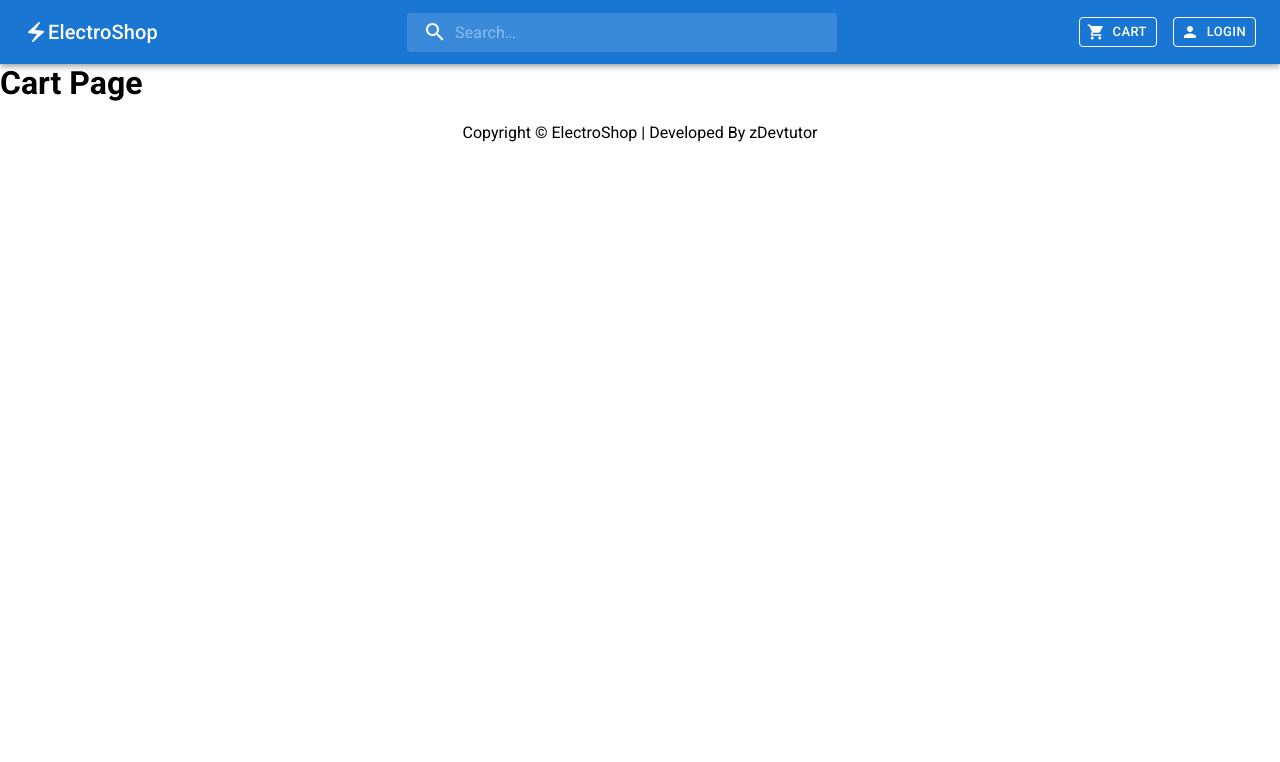
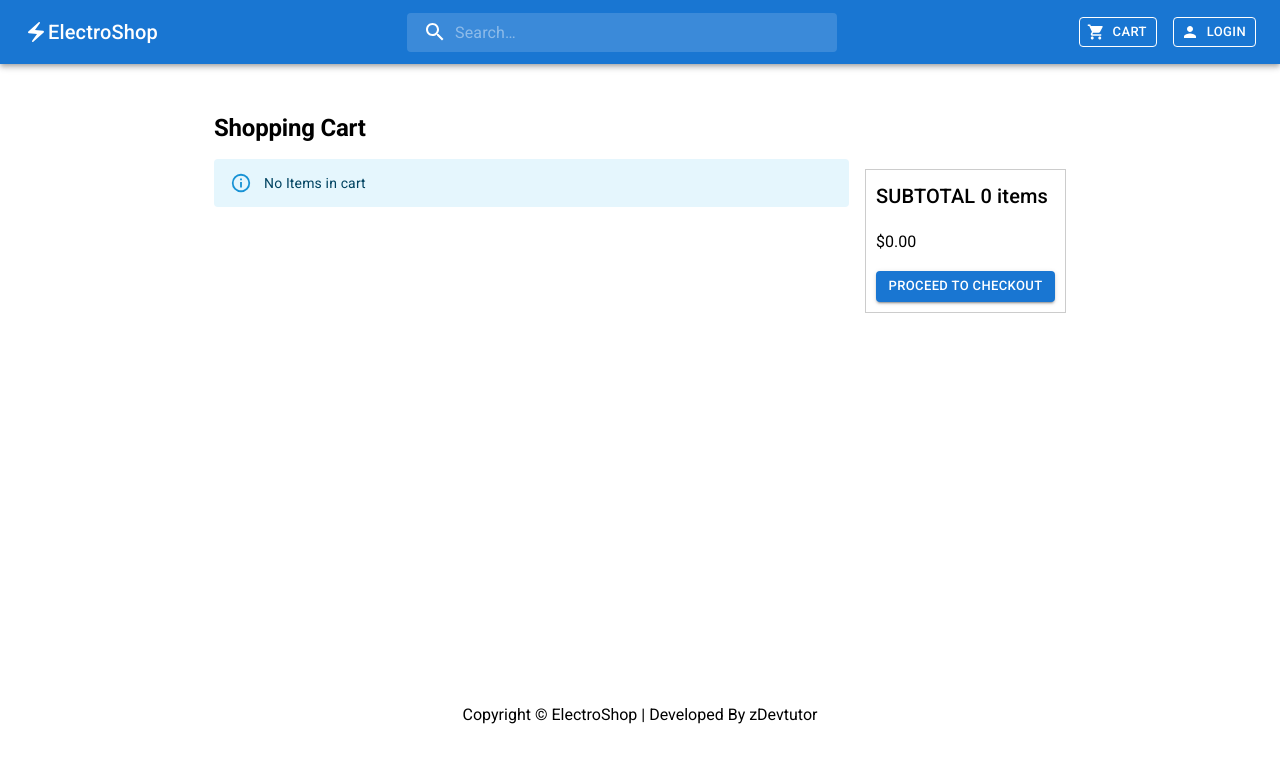
Before and after one commit to zDevtutor/Electroshop, a React (Create React App) app in the folder frontend/: page /cart in a window 1280 px wide. Shown: the top 762 px of the page. Built offline with nearby package versions, Linux system fonts and the light colour scheme.

Commit message:
Add cart Functionality Frontend

```diff
--- a/frontend/src/App.js
+++ b/frontend/src/App.js
@@ -12,7 +12,8 @@ const App = () => {
 		<>
 			<Header />
 			<Routes>
-				<Route exact path='/' element={<Products />} />
+				<Route path='/' element={<Products />} />
+				<Route path='/products' element={<Products />} />
 				<Route path='/products/:productId' element={<ProductDetail />} />
 				<Route path='/cart/*' element={<Cart />} />
 			</Routes>
--- a/frontend/src/components/Layout/Header.js
+++ b/frontend/src/components/Layout/Header.js
@@ -36,7 +36,9 @@ const Header = () => {
 				<Search />
 
 				<Stack direction='row' spacing={2}>
-					<IconButton startIcon={<ShoppingCart />}>Cart</IconButton>
+					<IconButton startIcon={<ShoppingCart />}>
+						<StyledLink to='/cart/'>Cart</StyledLink>
+					</IconButton>
 					<IconButton startIcon={<Person />}>Login</IconButton>
 				</Stack>
 			</Toolbar>
--- /dev/null
+++ b/frontend/src/components/cart/CartItem.js
@@ -0,0 +1,85 @@
+import React, { useEffect, useState } from 'react';
+import {
+	Stack,
+	Box,
+	Typography,
+	FormControl,
+	InputLabel,
+	Select,
+	MenuItem,
+	IconButton,
+	Tooltip,
+} from '@mui/material';
+
+import { Delete as DeleteIcon } from '@mui/icons-material';
+import { useDispatch } from 'react-redux';
+import { addToCart, removeFromCart } from '../../store/cartSlice';
+
+const CartItem = ({ item }) => {
+	const [qty, setQty] = useState(item.qty);
+	const dispatch = useDispatch();
+	const productId = item.product;
+
+	const qtyChangeHandler = e => {
+		setQty(+e.target.value);
+	};
+
+	const removeItemFromCartHandler = e => {
+		dispatch(removeFromCart(item));
+	};
+
+	useEffect(() => {
+		dispatch(addToCart({ productId, qty }));
+	}, [dispatch, productId, qty]);
+
+	return (
+		<Stack
+			direction='row'
+			sx={{
+				gap: '20px',
+				margin: '10px 0',
+				alignItems: 'center',
+				border: '1px solid #ccc',
+				padding: '10px',
+			}}>
+			<Box
+				component='img'
+				src={item.image}
+				alt={item.name}
+				sx={{
+					width: '20%',
+					height: '20%',
+					borderRadius: '10px',
+				}}
+			/>
+			<Typography variant='h4' component='h4' fontSize={20}>
+				{item.name}
+			</Typography>
+			<Typography variant='h4' component='h4' fontSize={20}>
+				${(item.price * qty).toFixed(2)}
+			</Typography>
+			<FormControl sx={{ minWidth: '15%' }} size='small'>
+				<InputLabel id='qty'>Qty</InputLabel>
+				<Select
+					labelId='qty'
+					id='qty'
+					value={qty}
+					label='Qty'
+					onChange={qtyChangeHandler}>
+					{[...Array(item.countInStock).keys()].map(x => (
+						<MenuItem key={x} value={x + 1}>
+							{x + 1}
+						</MenuItem>
+					))}
+				</Select>
+			</FormControl>
+			<Tooltip title='Delete' onClick={removeItemFromCartHandler}>
+				<IconButton>
+					<DeleteIcon />
+				</IconButton>
+			</Tooltip>
+		</Stack>
+	);
+};
+
+export default CartItem;
--- /dev/null
+++ b/frontend/src/components/cart/ProductQty.js
@@ -0,0 +1,49 @@
+import React from 'react';
+
+import {
+	Box,
+	Typography,
+	FormControl,
+	InputLabel,
+	Select,
+	MenuItem,
+} from '@mui/material';
+
+const ProductQty = ({ product, qty, setQty }) => {
+	const qtyChangeHandler = e => {
+		setQty(e.target.value);
+	};
+
+	return (
+		<Box
+			sx={{
+				display: 'flex',
+				alignItems: 'center',
+				justifyContent: 'space-between',
+				borderBottom: '1px solid #ccc',
+				paddingBottom: '5px',
+				marginBottom: '5px',
+			}}>
+			<Typography fontWeight={700} variant='span' component='span'>
+				Qty:
+			</Typography>
+			<FormControl sx={{ minWidth: '70%' }} size='small'>
+				<InputLabel id='qty'>Qty</InputLabel>
+				<Select
+					labelId='qty'
+					id='qty'
+					value={qty}
+					label='Qty'
+					onChange={qtyChangeHandler}>
+					{[...Array(product.countInStock).keys()].map(x => (
+						<MenuItem key={x} value={x + 1}>
+							{x + 1}
+						</MenuItem>
+					))}
+				</Select>
+			</FormControl>
+		</Box>
+	);
+};
+
+export default ProductQty;
--- a/frontend/src/pages/Cart.js
+++ b/frontend/src/pages/Cart.js
@@ -1,7 +1,121 @@
-import React from 'react';
+import React, { useEffect } from 'react';
+
+import {
+	Container,
+	Typography,
+	Stack,
+	useTheme,
+	Grid,
+	Alert,
+	Button,
+} from '@mui/material';
+import { useDispatch, useSelector } from 'react-redux';
+import { addToCart, getCartItems, selectCart } from '../store/cartSlice';
+import { useNavigate, useParams, useSearchParams } from 'react-router-dom';
+
+import CartItem from '../components/cart/CartItem';
 
 const Cart = () => {
-	return <h1>Cart Page</h1>;
+	const theme = useTheme();
+	const dispatch = useDispatch();
+	const { cartItems } = useSelector(selectCart);
+	const urlParam = useParams();
+	const navigate = useNavigate();
+
+	const productId = urlParam['*'];
+
+	const [searchParams] = useSearchParams();
+
+	const qty = Number(searchParams.get('qty'));
+
+	useEffect(() => {
+		if (qty && productId) {
+			dispatch(addToCart({ productId, qty }));
+		} else {
+			dispatch(getCartItems());
+		}
+	}, [dispatch, productId, qty]);
+
+	const proceedToCheckoutHandler = e => {
+		navigate('/login?redirect=shipping');
+	};
+
+	return (
+		<Container maxWidth='md' sx={{ margin: '50px auto', minHeight: '65vh' }}>
+			<Typography
+				variant='h2'
+				component='h2'
+				fontSize={24}
+				fontWeight={700}
+				mb={2}>
+				Shopping Cart
+			</Typography>
+			<Stack
+				direction='row'
+				sx={{
+					gap: '30px',
+					[theme.breakpoints.down('sm')]: {
+						flexDirection: 'column',
+						justifyContent: 'center',
+						gap: 0,
+					},
+				}}>
+				<Grid container spacing={2}>
+					{cartItems.length === 0 ? (
+						<Grid item xs={9}>
+							<Alert severity='info'>No Items in cart</Alert>
+						</Grid>
+					) : (
+						<Grid item xs={9}>
+							{cartItems.map(item => (
+								<CartItem key={item.product} item={item} />
+							))}
+						</Grid>
+					)}
+
+					<Grid item xs={3}>
+						<Stack
+							direction='column'
+							sx={{
+								flex: 0.5,
+								alignSelf: 'start',
+								padding: '10px',
+								border: '1px solid #ccc',
+								marginTop: '10px',
+
+								[theme.breakpoints.down('sm')]: {
+									alignSelf: 'stretch',
+									marginTop: '20px',
+								},
+							}}>
+							<Typography variant='h6' component='h6'>
+								SUBTOTAL{' '}
+								{cartItems.reduce((curr, item) => {
+									return curr + item.qty;
+								}, 0)}{' '}
+								items
+							</Typography>
+							<Typography variant='p' component='p' sx={{ marginTop: '20px' }}>
+								$
+								{cartItems
+									.reduce((curr, item) => {
+										return curr + item.price * item.qty;
+									}, 0)
+									.toFixed(2)}
+							</Typography>
+							<Button
+								onClick={proceedToCheckoutHandler}
+								variant='contained'
+								size='small'
+								sx={{ marginTop: '20px' }}>
+								Proceed To Checkout
+							</Button>
+						</Stack>
+					</Grid>
+				</Grid>
+			</Stack>
+		</Container>
+	);
 };
 
 export default Cart;
--- a/frontend/src/pages/ProductDetail.js
+++ b/frontend/src/pages/ProductDetail.js
@@ -1,4 +1,4 @@
-import { useState, useEffect } from 'react';
+import { useEffect, useState } from 'react';
 import {
 	Container,
 	Typography,
@@ -9,10 +9,6 @@ import {
 	Button,
 	Alert,
 	CircularProgress,
-	FormControl,
-	InputLabel,
-	MenuItem,
-	Select,
 } from '@mui/material';
 
 import StyledLink from '../styles/StyledLink';
@@ -20,6 +16,7 @@ import Rating from '../components/products/Rating';
 import { fetchProduct, selectProduct } from '../store/productSlice';
 import { useDispatch, useSelector } from 'react-redux';
 import { useParams, useNavigate } from 'react-router-dom';
+import ProductQty from '../components/cart/ProductQty';
 
 const ProductDetail = () => {
 	const theme = useTheme();
@@ -27,15 +24,11 @@ const ProductDetail = () => {
 	const navigate = useNavigate();
 	const { product, loading, error } = useSelector(selectProduct);
 	const dispatch = useDispatch();
-	const [qty, setQty] = useState('');
+	const [qty, setQty] = useState(1);
 
 	useEffect(() => {
 		dispatch(fetchProduct(productId));
 	}, [dispatch, productId]);
-
-	const qtyChangeHandler = e => {
-		setQty(e.target.value);
-	};
 
 	const addToCartHandler = e => {
 		navigate(`/cart/${productId}?qty=${qty}`);
@@ -43,8 +36,13 @@ const ProductDetail = () => {
 
 	return (
 		<Container maxWidth='md' sx={{ margin: '50px auto', minHeight: '65vh' }}>
-			<StyledLink to='/'>
-				<Typography variant='h5' component='h5' fontSize={16} mb={2}>
+			<StyledLink to='/' textDecoration='underline'>
+				<Typography
+					variant='h5'
+					component='h5'
+					fontSize={16}
+					fontWeight={700}
+					mb={2}>
 					Go Back
 				</Typography>
 			</StyledLink>
@@ -160,35 +158,11 @@ const ProductDetail = () => {
 								{product.countInStock ? 'In Stock' : 'Not Avalible'}
 							</Typography>
 						</Box>
-						<Box
-							sx={{
-								display: 'flex',
-								alignItems: 'center',
-								justifyContent: 'space-between',
-								borderBottom: '1px solid #ccc',
-								paddingBottom: '5px',
-								marginBottom: '5px',
-							}}>
-							<Typography fontWeight={700} variant='span' component='span'>
-								Qty:
-							</Typography>
-							<FormControl sx={{ minWidth: '70%' }} size='small'>
-								<InputLabel id='qty'>Qty</InputLabel>
-								<Select
-									labelId='qty'
-									id='qty'
-									value={qty}
-									label='Qty'
-									onChange={qtyChangeHandler}>
-									{[...Array(product.countInStock).keys()].map(x => (
-										<MenuItem key={x} value={x}>
-											{x}
-										</MenuItem>
-									))}
-								</Select>
-							</FormControl>
-						</Box>
+						{product.countInStock !== 0 && (
+							<ProductQty product={product} qty={qty} setQty={setQty} />
+						)}
 						<Button
+							disabled={!product.countInStock}
 							onClick={addToCartHandler}
 							variant='contained'
 							sx={{ marginTop: '20px' }}>
--- /dev/null
+++ b/frontend/src/store/cartSlice.js
@@ -0,0 +1,73 @@
+import axios from 'axios';
+import { createSlice, createAsyncThunk } from '@reduxjs/toolkit';
+
+export const addToCart = createAsyncThunk(
+	'cart/addToCart',
+	async ({ productId, qty }) => {
+		try {
+			const { data } = await axios.get(`/api/products/${productId}`);
+
+			return {
+				product: data._id,
+				name: data.name,
+				image: data.image,
+				price: data.price,
+				countInStock: data.countInStock,
+				qty,
+			};
+		} catch (error) {
+			throw error.response.data.message || error.message;
+		}
+	}
+);
+
+const initialState = { cartItems: [], loading: false, error: null };
+
+const cartSlice = createSlice({
+	name: 'cart',
+	initialState,
+	reducers: {
+		getCartItems(state) {
+			state.cartItems = JSON.parse(localStorage.getItem('cartItems')) || [];
+		},
+		removeFromCart(state, action) {
+			state.cartItems = state.cartItems.filter(
+				item => item.product !== action.payload.product
+			);
+
+			localStorage.setItem('cartItems', JSON.stringify(state.cartItems));
+		},
+	},
+	extraReducers: {
+		[addToCart.pending]: state => {
+			state.loading = true;
+		},
+		[addToCart.fulfilled]: (state, action) => {
+			state.loading = false;
+
+			const existingItem = state.cartItems.find(
+				item => item.product === action.payload.product
+			);
+
+			if (existingItem) {
+				state.cartItems = state.cartItems.map(item =>
+					item.product === existingItem.product ? action.payload : item
+				);
+			} else {
+				state.cartItems.push(action.payload);
+			}
+
+			localStorage.setItem('cartItems', JSON.stringify(state.cartItems));
+		},
+		[addToCart.rejected]: (state, action) => {
+			state.loading = false;
+			state.error = action.error.message;
+		},
+	},
+});
+
+export const { getCartItems, removeFromCart } = cartSlice.actions;
+
+export const selectCart = state => state.cart;
+
+export default cartSlice.reducer;
--- a/frontend/src/store/index.js
+++ b/frontend/src/store/index.js
@@ -1,4 +1,5 @@
 import { configureStore } from '@reduxjs/toolkit';
+import cartSlice from './cartSlice';
 import productSlice from './productSlice';
 import productsSlice from './productsSlice';
 
@@ -6,6 +7,7 @@ const store = configureStore({
 	reducer: {
 		products: productsSlice,
 		product: productSlice,
+		cart: cartSlice,
 	},
 });
 
--- a/frontend/src/styles/StyledLink.js
+++ b/frontend/src/styles/StyledLink.js
@@ -3,7 +3,12 @@ import { Link } from 'react-router-dom';
 
 const StyledLink = props => {
 	return (
-		<Link {...props} style={{ textDecoration: 'none', color: 'inherit' }}>
+		<Link
+			{...props}
+			style={{
+				textDecoration: `${props.textDecoration || 'none'}`,
+				color: 'inherit',
+			}}>
 			{props.children}
 		</Link>
 	);
```
Also changed, not shown: frontend/src/pages/Products.js (+6 -1 lines).
